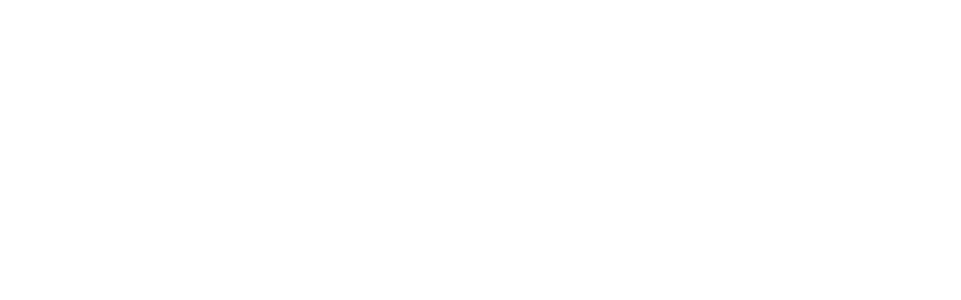
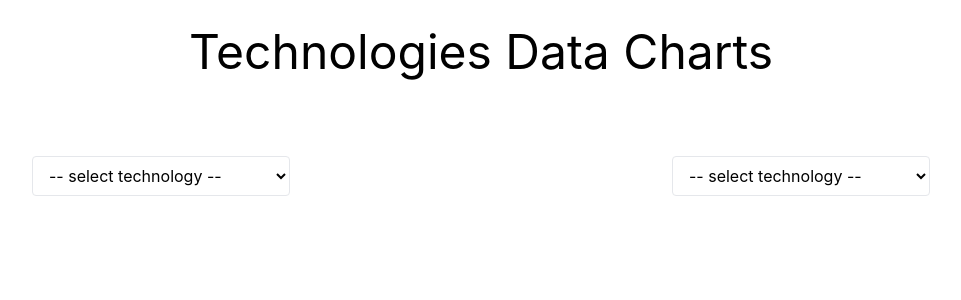
Before and after one commit to wils446/TechSight, a React (Create React App) app: page / in a window 1280 px wide. Shown: the top 300 px of the page, without its empty margins (159-1120 px from the left). Built offline with nearby package versions, Linux system fonts and the light colour scheme.

Commit message:
add layout

```diff
--- a/src/App.tsx
+++ b/src/App.tsx
@@ -1,7 +1,13 @@
+import React from "react";
 import "./App.css";
+import Home from "./layouts/Home";
 
 function App() {
-    return <div className="App"></div>;
+    return (
+        <div className="App">
+            <Home />
+        </div>
+    );
 }
 
 export default App;
--- a/src/layouts/Home/Home.tsx
+++ b/src/layouts/Home/Home.tsx
@@ -1,21 +1,40 @@
 import React from "react";
-import dataSurvey from "../../survey.json";
+import importData from "../../survey.json";
 import InputSelect from "../../components/InputSelect";
+import { Technology } from "../../common/interfaces/DataTyping";
+import CategoryDisplay from "../../components/CategoryDisplay";
+import { DataInterface } from "../../common/interfaces/DataInterface";
 
 export default function Home(): JSX.Element {
-    const [techList] = React.useState<string[]>(dataSurvey.map((d) => d[0] as string));
-    const [input1Value, setInput1Value] = React.useState("");
-    const [input2Value, setInput2Value] = React.useState("");
+    const surveyData = new Map<string, Technology>();
+    importData.forEach((d) => surveyData.set(d[0] as string, d[1] as Technology));
 
-    const changeHandler1 = (str: string) => setInput1Value(str);
-    const changeHandler2 = (str: string) => setInput2Value(str);
+    const [techList] = React.useState<string[]>([...surveyData.keys()]);
+    const [firstData, setFirstData] = React.useState<DataInterface>();
+    const [secondData, setSecondData] = React.useState<DataInterface>();
+
+    const changeHandler1 = (str: string) => {
+        setFirstData({
+            inputValue: str,
+            data: surveyData.get(str)!,
+            color: `#${Math.floor(Math.random() * 16777215).toString(16)}`,
+        });
+    };
+    const changeHandler2 = (str: string) => {
+        setSecondData({
+            inputValue: str,
+            data: surveyData.get(str)!,
+            color: `#${Math.floor(Math.random() * 16777215).toString(16)}`,
+        });
+    };
 
     return (
         <div className="container mx-auto">
-            <h1 className="text-7xl my-3 font-normal">Techs Benchmark</h1>
-
+            <header className="h-36 align-middle py-7">
+                <h1 className="text-5xl font-normal">Technologies Data Charts</h1>
+            </header>
             {/* select language */}
-            <div className="mt-3 grid grid-cols-2">
+            <div className="mt-3 grid grid-cols-2 mb-3">
                 <div className="mx-auto">
                     <InputSelect changeHandler={changeHandler1} techList={techList} />
                 </div>
@@ -23,6 +42,23 @@
                     <InputSelect changeHandler={changeHandler2} techList={techList} />
                 </div>
             </div>
+            <br />
+            {/* Most Wanted */}
+            {firstData?.inputValue && secondData?.inputValue ? (
+                <div>
+                    <CategoryDisplay title={"Most Wanted"} data1={firstData} data2={secondData} />
+                    <CategoryDisplay title={"Most Loved"} data1={firstData} data2={secondData} />
+                    <CategoryDisplay title={"Popularity (All Developer)"} data1={firstData} data2={secondData} />
+                    <CategoryDisplay
+                        title={"Popularity (Professional Developer)"}
+                        data1={firstData}
+                        data2={secondData}
+                    />
+                    <CategoryDisplay title={"Salary"} data1={firstData} data2={secondData} />
+                </div>
+            ) : (
+                <></>
+            )}
         </div>
     );
 }
```
